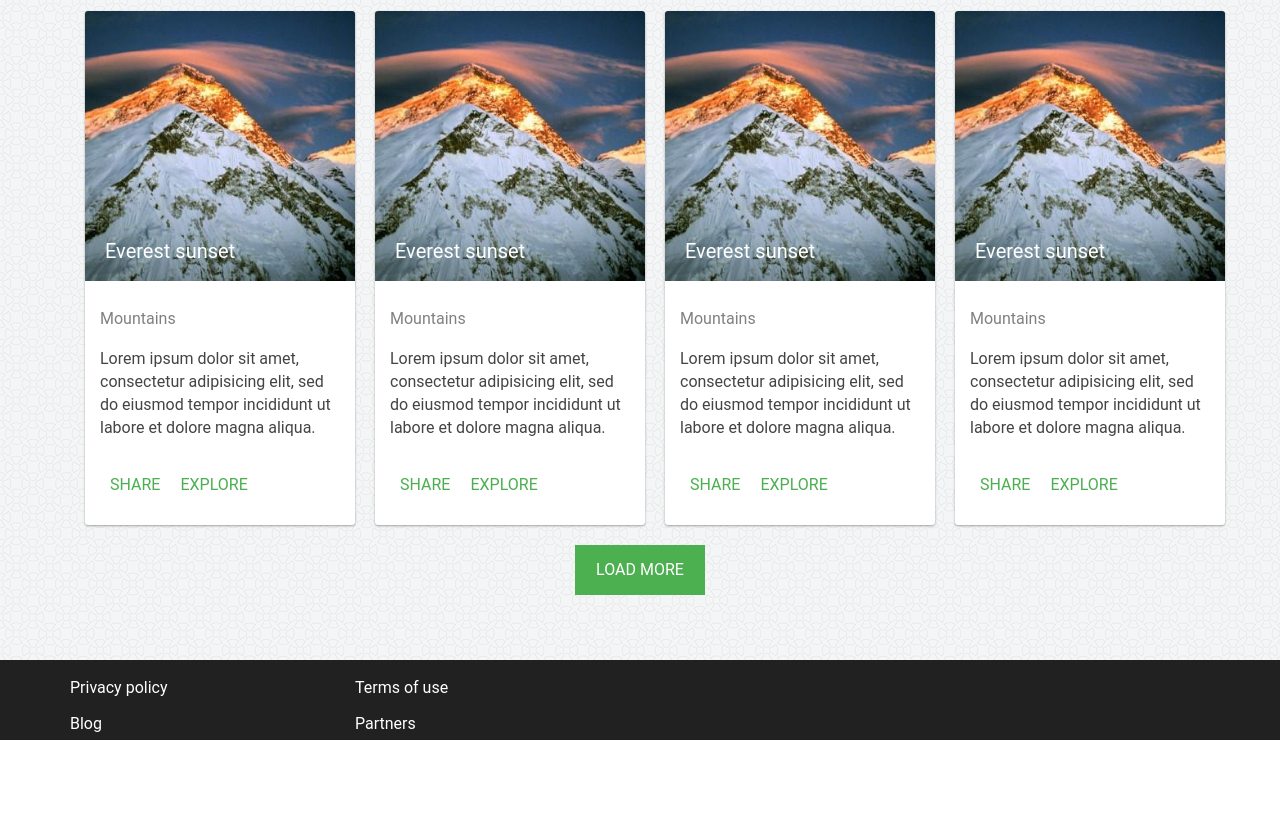
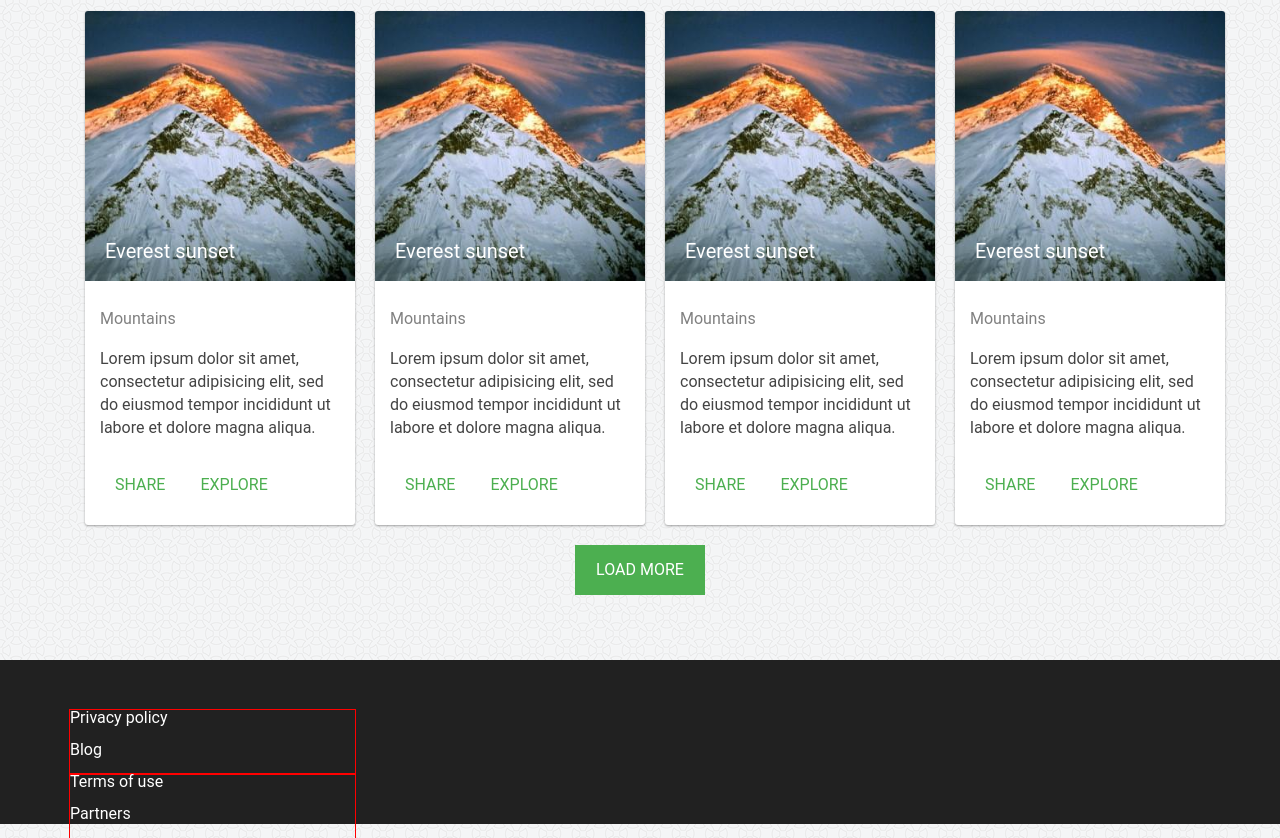
Before and after one commit to Krokusmas/level-up-homeworks, a website: page public/views/css/homework-4/index.html in a window 1280 px wide. Shown: the part 1433-2271 px from the top of the page. Before the commit the page ends 2173 px from the top, so only its background shows below. Drawn offline with Linux system fonts and the light colour scheme.

Commit message:
CSS HW 4

```diff
--- a/public/views/css/homework-4/css/style.css
+++ b/public/views/css/homework-4/css/style.css
@@ -140,16 +140,23 @@ body {
   text-transform: uppercase;
   color: #4CAF50;
   float: left;
-  background-color: white;
-  height: 50px;
   line-height: 50px;
   display: inline-block;
-  padding: 0 10px 30px;
+  vertical-align: top;
+  height: 50px;
+  background-color: white;
+  padding: 0 15px;
+  min-width: 40px;
+  border-radius: 3px;
+  margin-right: 5px;
 }
 .card-content:after {
   content: "";
   display: block;
   clear: both;
+}
+.button:last-child {
+  margin-right: 0;
 }
 .header-text {
   color: white;
@@ -172,26 +179,25 @@ body {
 .footer {
   background-color: #212121;
   margin-top: 50px;
-  padding: 20px 0 60px 0;
+  padding: 50px 0;
+  color: white;
 }
-.bottom-row {
+.footer-nav-item {
+  display: table;
+  margin-bottom: 16px;
+}
+.footer-nav:last-child {
+  margin-bottom: 0;
+}
+.footer-column {
   float: left;
-  width: 285px;
-  display: inline-block;
 }
-.bottom-row:after {
+.footer-row:after {
   content: "";
   display: block;
   clear: both;
 }
-.bottom-column {
-  color: white;
+.footer-column {
+  width: 25%;
+  outline: 1px solid red;
 }
-.privacy-link {
-  display: block;
-  margin-bottom: 20px;
-}
-.terms-link {
-  margin-bottom: 20px;
-  display: block;
-}
--- a/public/views/css/homework-4/index.html
+++ b/public/views/css/homework-4/index.html
@@ -145,27 +145,17 @@
       </main>
       <footer class="footer">
         <div class="container">
-          <div class="bottom-row">
-            <div class="bottom-column">
-              <div class="footer-nav-left privacy-link">
-                <a href="#" class="nav-item">Privacy policy</a>
+          <div class="footer-row">
+            <div class="footer-column">
+              <div class="footer-nav footer-nav-left"></div>
+                <a href="#" class="footer-nav-item">Privacy policy</a>
+                <a href="#" class="footer-nav-item">Blog</a>
               </div>
             </div>
-            <div class="bottom-column">
-              <div class="footer-nav-right blog-link">
-                <a href="#" class="nav-item">Blog</a>
-              </div>
-            </div>
-          </div>
-          <div class="bottom-row">
-            <div class="bottom-column">
-              <div class="footer-nav-left terms-link">
-                <a href="#" class="nav-item">Terms of use</a>
-              </div>
-            </div>
-            <div class="bottom-column">
-              <div class="footer-nav-right partners-link">
-                <a href="#" class="nav-item">Partners</a>
+            <div class="footer-column">
+              <div class="footer-nav footer-nav-right">
+                <a href="#" class="footer-nav-item">Terms of use</a>
+                <a href="#" class="footer-nav-item">Partners</a>
               </div>
             </div>
           </div>
```
